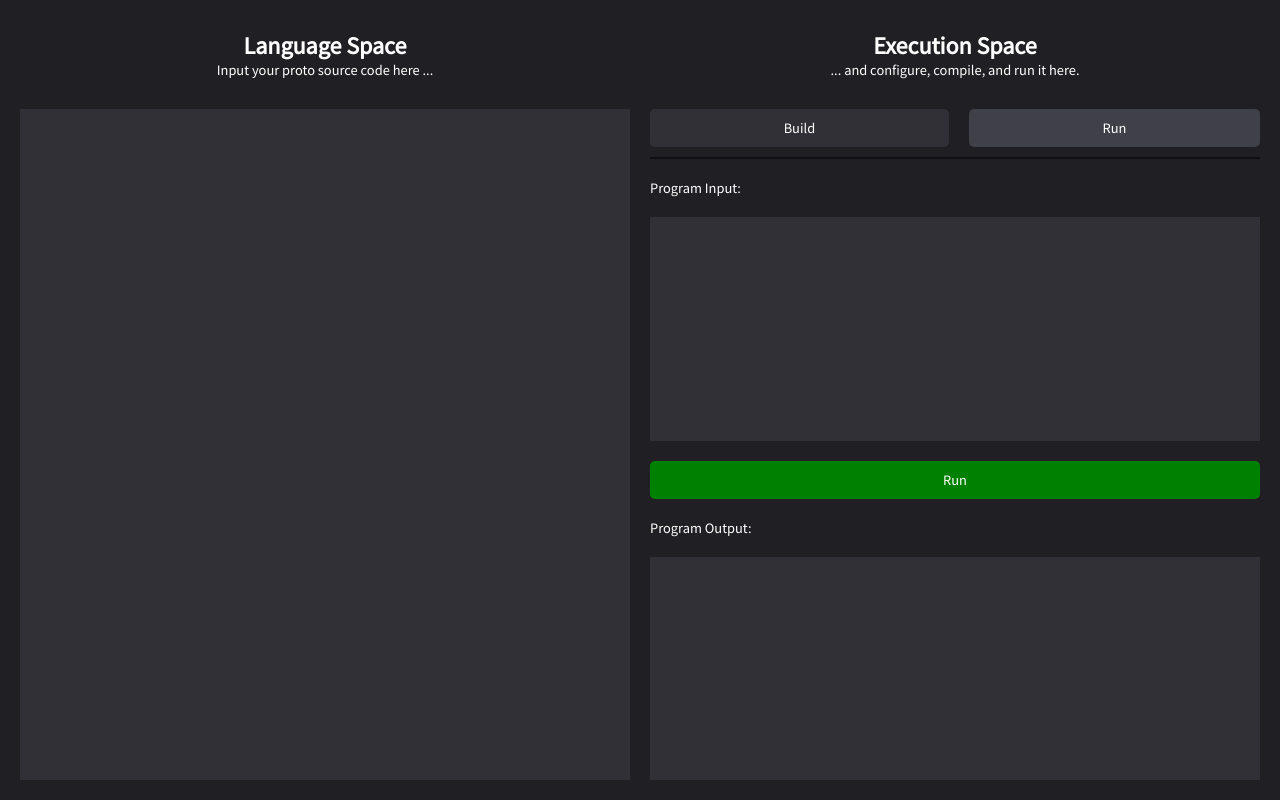
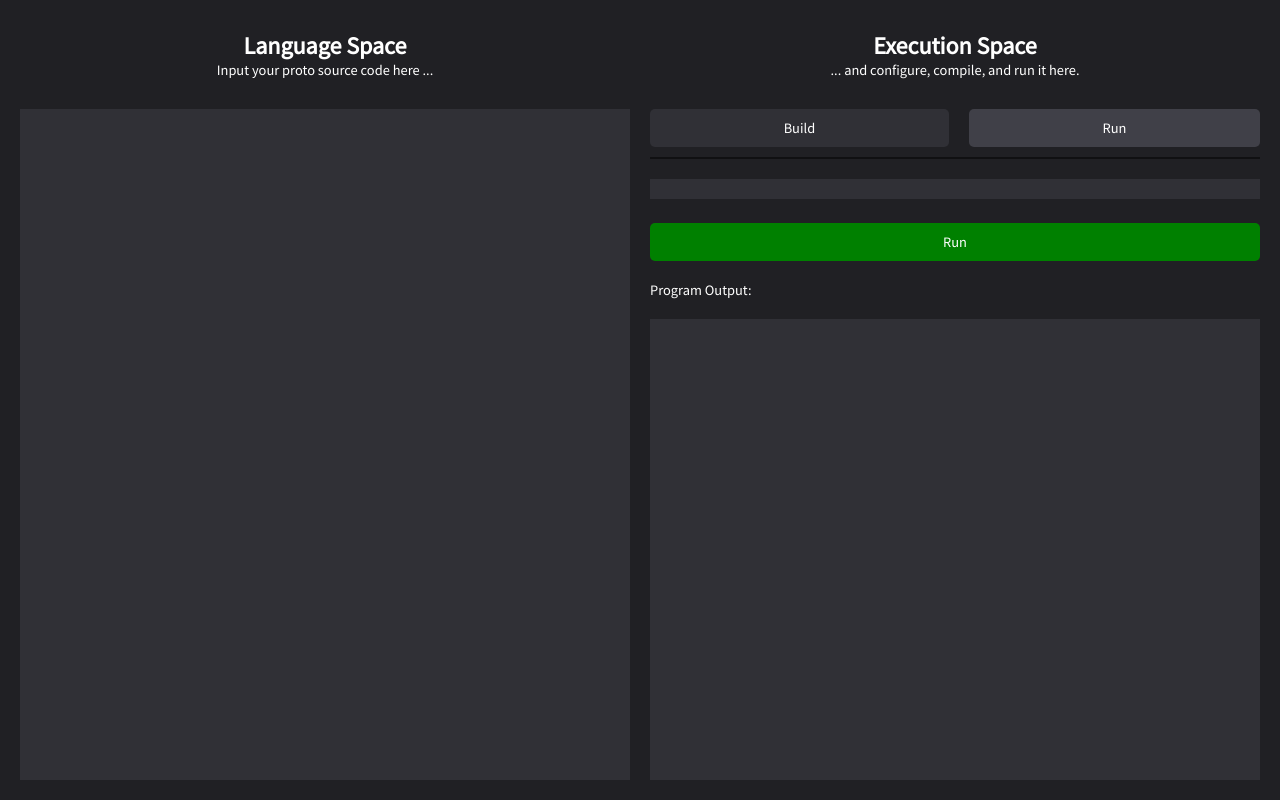
Before and after one commit to musicmrman99/proto-lang, a React app in the folder site/: page / in a window 1280 px wide. Both pictures are taken after a click on the button "Run". Built offline with nearby package versions, Linux system fonts and the light colour scheme; what antlr4 would draw is missing.

Commit message:
Extract program input panel

```diff
--- a/site/src/components/ExecutionSpace.jsx
+++ b/site/src/components/ExecutionSpace.jsx
@@ -14,6 +14,7 @@ import ProtoLexer from '../lang/build/ProtoLexer.js';
 import ProtoParser from '../lang/build/ProtoParser.js';
 import ProtoVisitor from '../lang/ProtoVisitor';             // Custom
 import ProtoErrorListener from "../lang/ProtoErrorListener"; // Custom
+import ProgramInputPanel from "./panels/ProgramInputPanel";
 const { CommonTokenStream, InputStream } = antlr4;
 
 // Runtime error. From: https://stackoverflow.com/a/27724419
@@ -53,15 +54,7 @@ export default class ExecutionSpace extends react.Component {
 
           <Tab tabid="run" name="Run">
             <div id="execution-space-main">
-              <div className="execution-space-input">
-                <p>Program Input:</p>
-                <textarea
-                  id="run-input"
-                  className="codebox"
-                  value={this.props.programInput}
-                  onChange={(e) => this.props.onProgramInputChange(e.target.value)}
-                ></textarea>
-              </div>
+              <ProgramInputPanel programInput={this.props.programInput} onProgramInputChange={this.props.onProgramInputChange} />
 
               <div className="execution-space-actions">
                 <button id="run-action" onClick={this.run}>Run</button>
--- /dev/null
+++ b/site/src/components/panels/ProgramInputPanel.jsx
@@ -0,0 +1,17 @@
+import react from 'react';
+import './ProgramInputPanel.css';
+
+export default class ProgramInputPanel extends react.Component {
+  render() {
+    return (
+      <div id="program-input-panel" className="panel">
+        <textarea
+          id="run-input"
+          className="codebox"
+          value={this.props.programInput}
+          onChange={(e) => this.props.onProgramInputChange(e.target.value)}
+        ></textarea>
+      </div>
+    );
+  }
+}
```
Also changed, not shown: site/src/components/panels/ProgramInputPanel.css (added).
